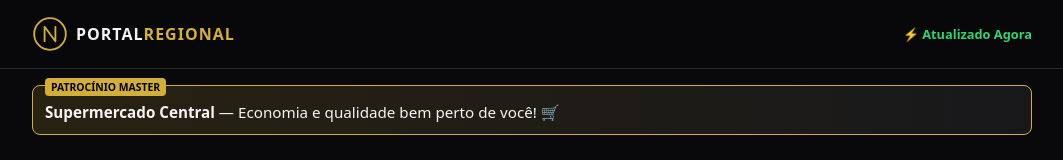
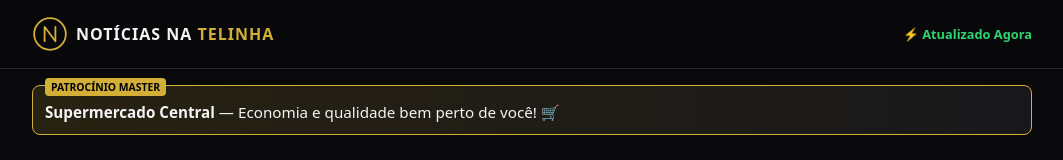
Before and after one commit to tonyfelipe/noticias-na-telinha, a plain HTML site: page Index.html in a window 1280 px wide. Shown: the top 160 px of the page, without its empty margins (108-1171 px from the left). Drawn offline with Linux system fonts and the light colour scheme.

Commit message:
Atualizar o Index.html

```diff
--- a/Index.html
+++ b/Index.html
@@ -16,7 +16,8 @@
                     <circle cx="50" cy="50" r="44" fill="none" stroke="#D4AF37" stroke-width="5"/>
                     <path d="M35 70V30L65 70V30" stroke="#D4AF37" stroke-width="5" stroke-linecap="round" stroke-linejoin="round" fill="none"/>
                 </svg>
-                <span class="portal-brand">PORTAL<span class="gold-text">REGIONAL</span></span>
+                <span class="portal-brand">NOTÍCIAS NA <span class="gold-text">TELINHA</span></span>
+
             </div>
             <span class="live-status">⚡ Atualizado Agora</span>
         </div>
```
